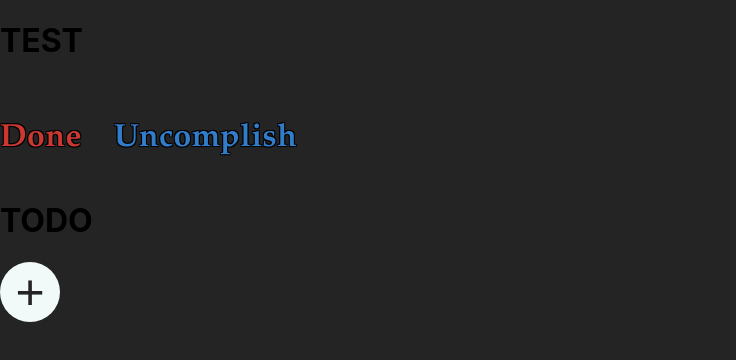
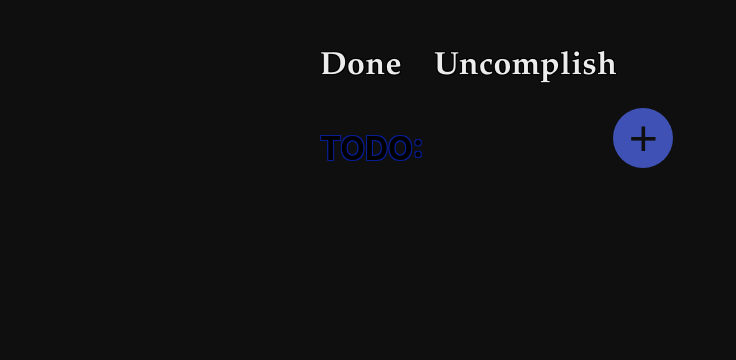
Before and after one commit to Jo0L/Todo, a React (Create React App) app: page / in a window 1280 px wide. Shown: the top 360 px of the page, without its empty margins (0-736 px from the left). Built offline with nearby package versions, Linux system fonts and the light colour scheme.

Commit message:
final style

```diff
--- a/src/App.css
+++ b/src/App.css
@@ -14,7 +14,7 @@
 }
 
 .App-header {
-  background-color: #282c34;
+  background-color: #0f0f0f;
   min-height: 100vh;
   display: flex;
   flex-direction: column;
--- a/src/App.js
+++ b/src/App.js
@@ -1,7 +1,6 @@
 import logo from './logo.svg';
 import './App.css';
 import React, {useCallback} from 'react';
-import { FullScreen, useFullScreenHandle as FullScreenHandle } from "react-full-screen";
 import { BrowserRouter, Route, Routes } from 'react-router-dom';
 import Done from './components/Done'
 import Uncomplish from './components/Uncomplish'
@@ -12,14 +11,13 @@ function App() {
   return(
     <TaskProvider>
       <BrowserRouter>
-        <>
-          <h1>TEST</h1>
+        <div style={{margin: "auto", width: "50%", padding: "10px"}}>
           <Navigation/>
             <Routes>
               <Route path="/" element={<Uncomplish/>} exact/>
               <Route path="/done" element={<Done/>}/>
             </Routes>
-        </>
+        </div>
       </BrowserRouter>
     </TaskProvider>
   );
--- a/src/components/Done.js
+++ b/src/components/Done.js
@@ -5,7 +5,11 @@ import TaskList from './TasksList';
 const Done = () => {
    return (
        <div>
-          <h1>Done</h1>
+          <h1 style={{height: "60px",
+                      textShadow: "-1px -1px 0 #c2caf8, \
+                                    1px -1px 0 #c2caf8, \
+                                    -1px 1px 0 #c2caf8, \
+                                    1px 1px 0 #c2caf8"}}>DONE:</h1>
           {TaskList(true)}
        </div>
     );
--- a/src/components/Navigation/index.js
+++ b/src/components/Navigation/index.js
@@ -1,14 +1,13 @@
 import React from 'react';
 import navStyle from './nav-style.module.css';
-
 import { NavLink } from 'react-router-dom';
 
 const Navigation = () => {
     return (
        <div>
-          <NavLink to="/done" className={navStyle.title} style={{color: "#ca3831"}}><h1>Done</h1></NavLink>
+          <NavLink to="/done" className={navStyle.title} style={{color: "#c2caf8"}}><h1>Done</h1></NavLink>
           <p style={{width: "2rem", heigh: "2rem"}}/>
-          <NavLink to="/" className={navStyle.title} style={{color: "#317dca"}}><h1>Uncomplish</h1></NavLink>
+          <NavLink to="/" className={navStyle.title} style={{color: "#091e94"}}><h1>Uncomplish</h1></NavLink>
        </div>
     );
 }
--- a/src/components/Navigation/nav-style.module.css
+++ b/src/components/Navigation/nav-style.module.css
@@ -6,6 +6,7 @@
     line-height: 1.2;
     font-size:xx-large;
     display: inline-flex;
+    color: rgb(236, 236, 236);
     text-shadow:
         -1px -1px 0 #000,
         -1px 1px 0 #000,
--- a/src/components/PopupTask/custom-popup.module.css
+++ b/src/components/PopupTask/custom-popup.module.css
@@ -10,12 +10,13 @@
     transition: opacity 500ms;
   }
   .popup {
-    margin: 70px auto;
-    padding: 20px;
+    margin: 30px auto;
+    padding: 15px;
     background: #fff;
     border-radius: 5px;
     width: 30%;
     position: relative;
+    z-index: 1000;
     transition: all 3s ease-in-out;
   }
 
--- a/src/components/TasksList/index.js
+++ b/src/components/TasksList/index.js
@@ -12,10 +12,19 @@ import LibraryAddCheckIcon from '@material-ui/icons/LibraryAddCheck';
 
 import { TaskContext } from '../../contexts/TaskContext';
 import { Action } from '../../reducers/TaskReducer';
+import { Typography } from '@material-ui/core';
 
 const useStyles = makeStyles((theme) => ({
     marked: {
         textDecoration: 'line-through'
+    },
+    item: {
+        zIndex: "3",
+        borderRadius: "0px 30px 30px 0px",
+        background: "#ececec",
+        '&:hover': {
+            background: "rgba(236, 236, 236, 0.8)",
+         }
     }
 }));
 
@@ -39,6 +48,7 @@ const TaskList = (isDone) => {
             {filteredTasks.map((tasks) => {
                 return (
                     <ListItem key={tasks.id}
+                        className={classes.item}
                         role={undefined}
                         dense
                         button
--- a/src/components/Uncomplish.js
+++ b/src/components/Uncomplish.js
@@ -14,11 +14,12 @@ const Uncomplish = () => {
 
    const AddButton = <button style={{
       border: "none",
-      backgroundColor: "#f2faf9",
+      backgroundColor: "#3f51b5",
       height: "60px",
       borderRadius: "50%",
       fontSize: 50,
-      color: "#242424",
+      bottom: 0,
+      color: "#0f0f0f",
       width:  "60px"}}
       onClick= {() => setVisibility(true)}
       children= "+"
@@ -34,8 +35,15 @@ const Uncomplish = () => {
 
    return (
       <div>
-         <h1>TODO</h1>
-         {AddButton}
+         <div style={{display: "flex", flexDirection: "row"}}>
+            <h1 style={{height: "60px",
+                        textShadow: "-1px -1px 0 #091e94, \
+                                       1px -1px 0 #091e94, \
+                                       -1px 1px 0 #091e94, \
+                                       1px 1px 0 #091e94"}}>TODO:</h1>
+            <p style={{width: "190px"}}/>
+            {AddButton}
+         </div>
          {AddTask}
          {TaskList(false)}
       </div>
--- a/src/index.css
+++ b/src/index.css
@@ -10,7 +10,7 @@ body {
     sans-serif;
   -webkit-font-smoothing: antialiased;
   -moz-osx-font-smoothing: grayscale;
-  background-color: #242424;
+  background-color: #0f0f0f;
 }
 
 code {
```
